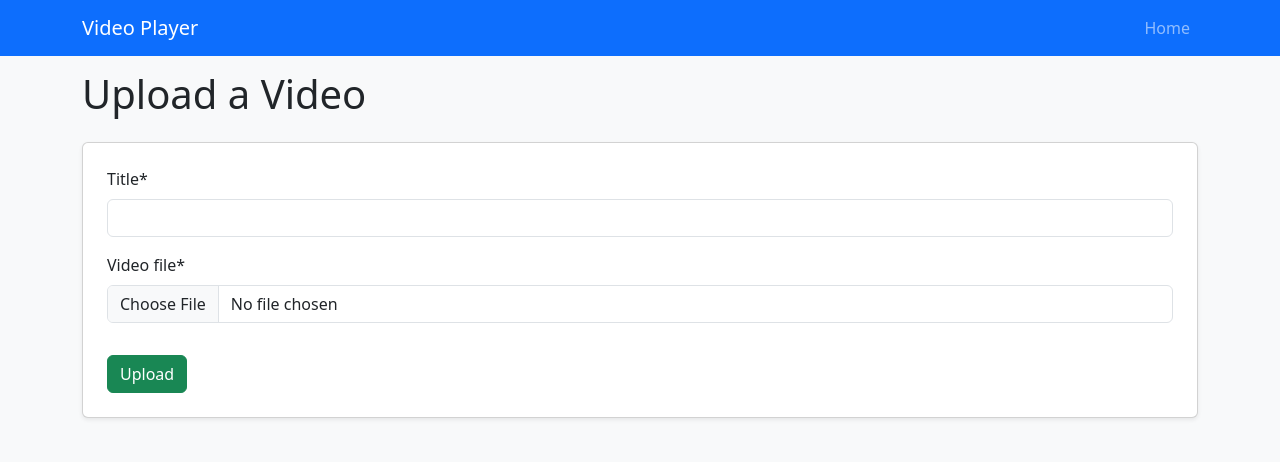
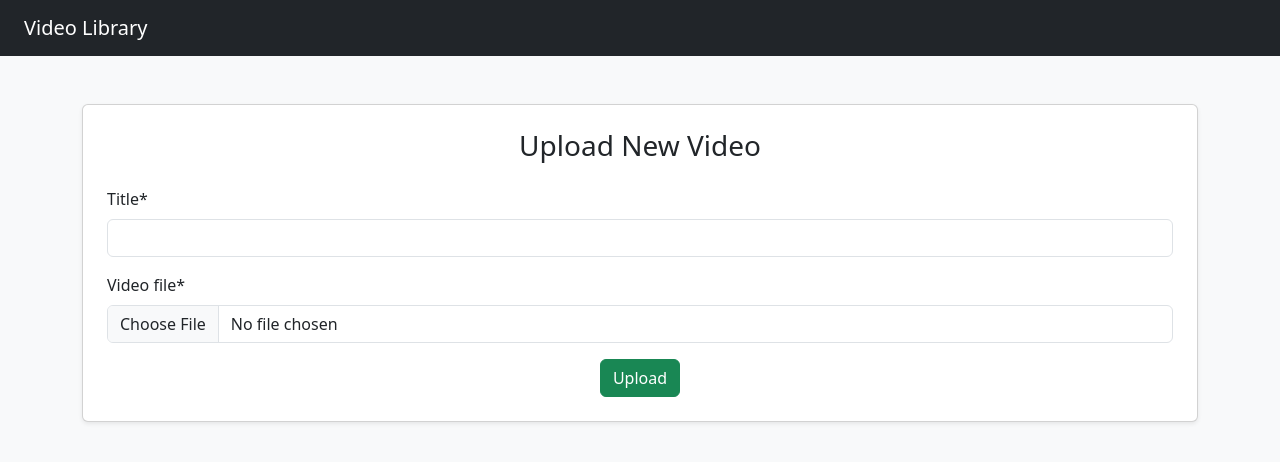
Before and after one commit to Prakhar0808/VideoPlayer, a Django app: page /upload/ in a window 1280 px wide. Shown: the top 462 px of the page. Run offline with Django 5.2, Linux system fonts and the light colour scheme; some libraries are stand-ins or nearby versions.

Commit message:
Enhancements improvement in ui

```diff
--- a/videoplayer/player/templates/player/upload_video.html
+++ b/videoplayer/player/templates/player/upload_video.html
@@ -1,47 +1,29 @@
+{% load crispy_forms_tags %}
 <!DOCTYPE html>
 <html lang="en">
 <head>
     <meta charset="UTF-8">
-  <meta name="viewport" content="width=device-width, initial-scale=1">
     <title>Upload Video</title>
-  <!-- Bootstrap 5 CSS -->
     <link href="https://cdn.jsdelivr.net/npm/bootstrap@5.3.0/dist/css/bootstrap.min.css" rel="stylesheet">
-  <style>
-    body { padding-top: 70px; background-color: #f8f9fa; }
-  </style>
 </head>
-<body>
-  <!-- Navbar -->
-  <nav class="navbar navbar-expand-lg navbar-dark bg-primary fixed-top">
-    <div class="container">
-      <a class="navbar-brand" href="{% url 'video_list' %}">Video Player</a>
-      <button class="navbar-toggler" type="button" data-bs-toggle="collapse" data-bs-target="#navbarNav">
-        <span class="navbar-toggler-icon"></span>
-      </button>
-      <div class="collapse navbar-collapse" id="navbarNav">
-        <ul class="navbar-nav ms-auto">
-          <li class="nav-item">
-            <a class="nav-link" href="{% url 'video_list' %}">Home</a>
-          </li>
-        </ul>
-      </div>
-    </div>
+<body class="bg-light">
+
+<nav class="navbar navbar-dark bg-dark px-4">
+    <a class="navbar-brand" href="/">Video Library</a>
 </nav>
 
-  <!-- Main Content -->
-  <div class="container">
-    <h1 class="mb-4">Upload a Video</h1>
-    <div class="card shadow-sm p-4">
+<div class="container mt-5">
+    <div class="card p-4 shadow-sm">
+        <h3 class="mb-4 text-center">Upload New Video</h3>
         <form method="post" enctype="multipart/form-data">
             {% csrf_token %}
-        {% load crispy_forms_tags %}
             {{ form|crispy }}
-        <button type="submit" class="btn btn-success mt-3">Upload</button>
+            <div class="text-center">
+                <button type="submit" class="btn btn-success">Upload</button>
+            </div>
         </form>
     </div>
 </div>
 
-  <!-- Bootstrap JS Bundle -->
-  <script src="https://cdn.jsdelivr.net/npm/bootstrap@5.3.0/dist/js/bootstrap.bundle.min.js"></script>
 </body>
 </html>
```
Also changed, not shown: videoplayer/player/templates/player/video_list.html (+28 -63 lines). Lines whose indentation alone changed are shown as unchanged.
